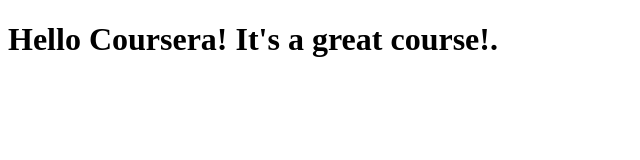
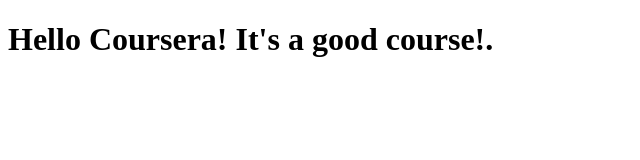
Before and after one commit to TheZenMoosa/coursera-test, a plain HTML site: page site/index.html in a window 1280 px wide. Shown: the full height of the page, 0-640 px from the left. Drawn offline with Linux system fonts and the light colour scheme.

Commit message:
Few more changes.

```diff
--- a/site/index.html
+++ b/site/index.html
@@ -4,6 +4,6 @@
 	<title>Hello Coursera</title>
 </head>
 <body>
-<h1>Hello Coursera! It's a great course!.</h1>
+<h1>Hello Coursera! It's a good course!.</h1>
 </body>
 </html>
```
